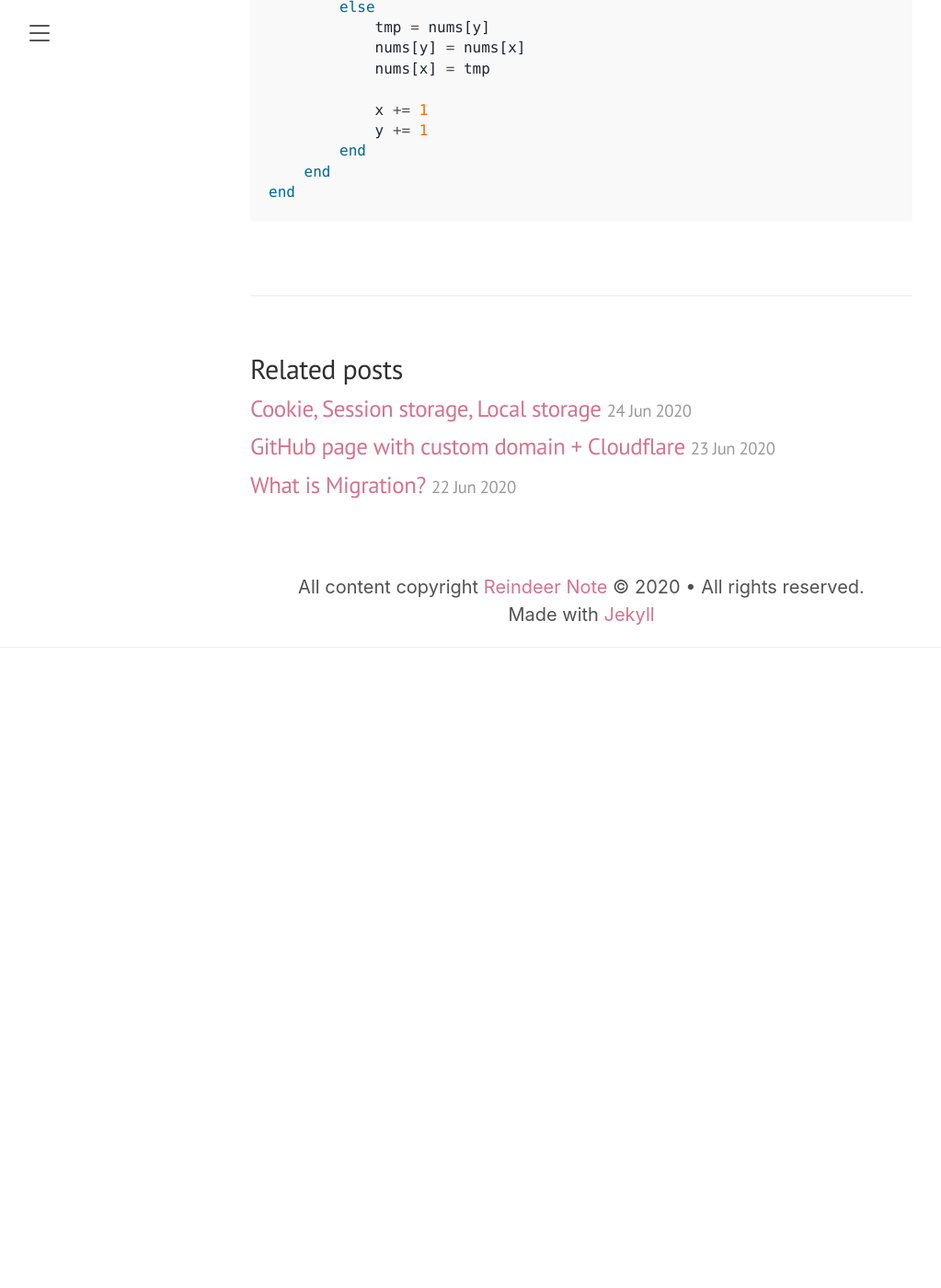
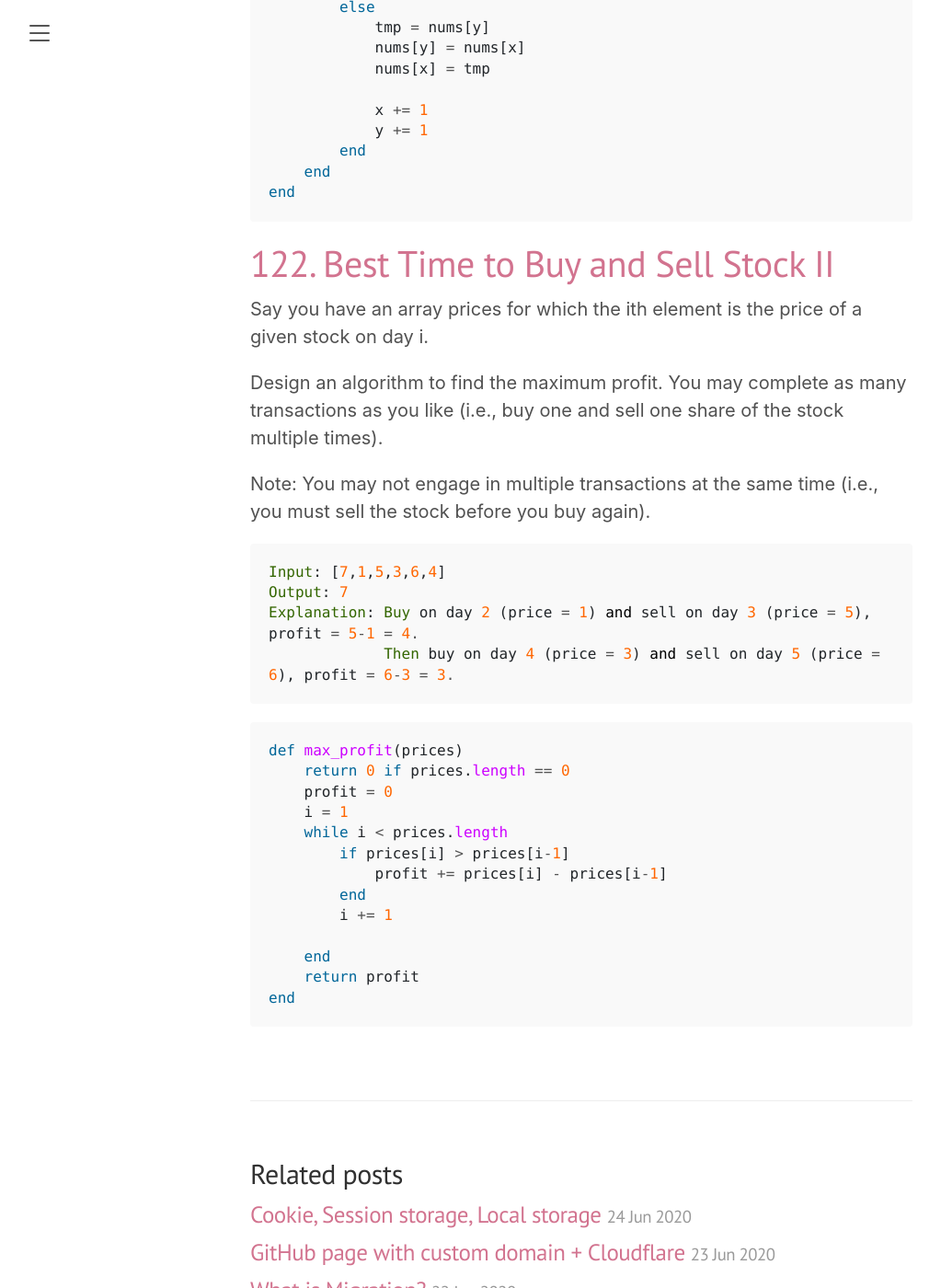
Before and after one commit to lindawu100/lindawu100.github.io, a Jekyll site: the page built from _posts/2020-06-23-kata-leetcode.md, in a window 1280 px wide and 1400 px high, scrolled down 3016 px. Shown: the whole window at 92% size, without its empty margins (8-1031 px from the left). Built offline with Jekyll 4.4.1, drawn with Linux system fonts in a browser that asks for light colours; before the commit the page ends 3780 px from its top, so only the background shows below that.

Commit message:
new leetcode

````diff
--- a/_posts/2020-06-23-kata-leetcode.md
+++ b/_posts/2020-06-23-kata-leetcode.md
@@ -86,3 +86,33 @@ def move_zeroes(nums)
     end
 end
 ```
+
+# 122. Best Time to Buy and Sell Stock II
+
+Say you have an array prices for which the ith element is the price of a given stock on day i.
+
+Design an algorithm to find the maximum profit. You may complete as many transactions as you like (i.e., buy one and sell one share of the stock multiple times).
+
+Note: You may not engage in multiple transactions at the same time (i.e., you must sell the stock before you buy again).
+
+```ruby
+Input: [7,1,5,3,6,4]
+Output: 7
+Explanation: Buy on day 2 (price = 1) and sell on day 3 (price = 5), profit = 5-1 = 4.
+             Then buy on day 4 (price = 3) and sell on day 5 (price = 6), profit = 6-3 = 3.
+```
+```ruby
+def max_profit(prices)
+    return 0 if prices.length == 0
+    profit = 0
+    i = 1
+    while i < prices.length
+        if prices[i] > prices[i-1]
+            profit += prices[i] - prices[i-1]
+        end
+        i += 1
+
+    end
+    return profit
+end
+```
````
